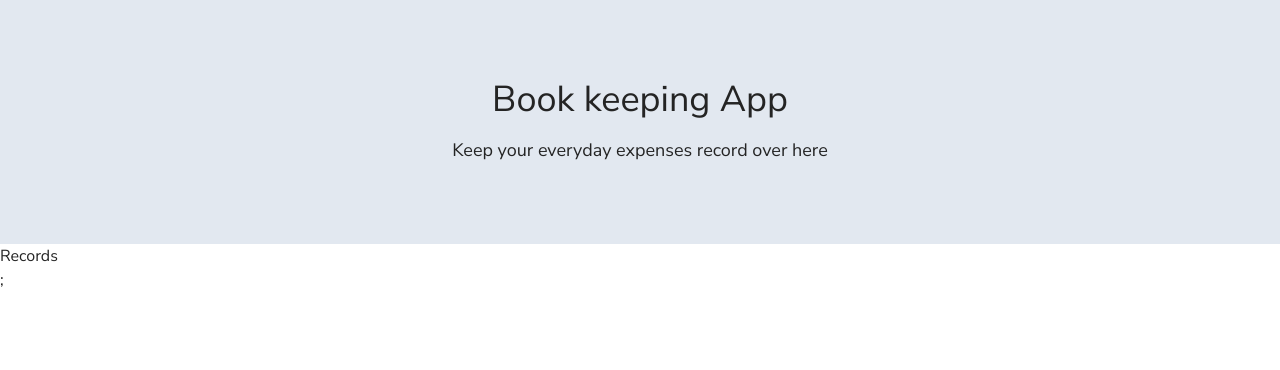
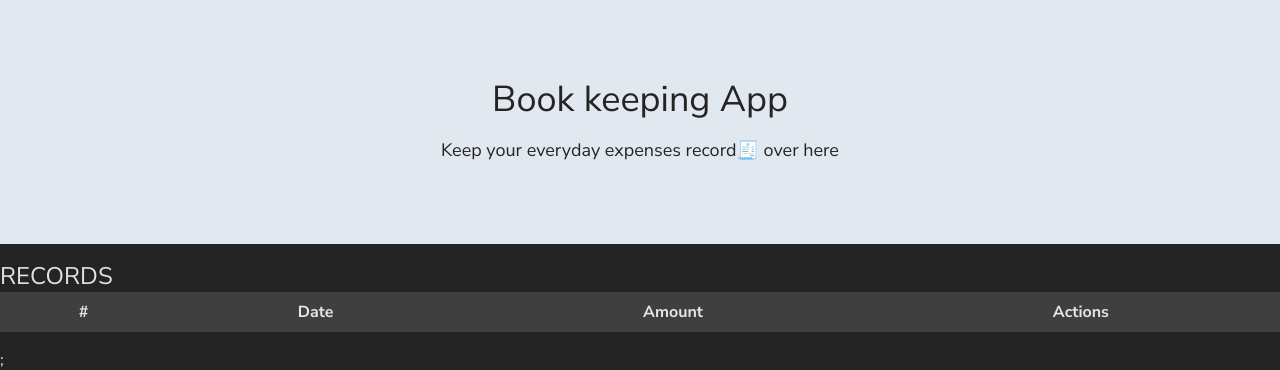
Before and after one commit to adenugbamichael/Bookkeeping, a React (Vite) app: page / in a window 1280 px wide. Shown: the top 370 px of the page. Built offline with nearby package versions, Linux system fonts and the light colour scheme; a web font is replaced by a local one.

Commit message:
Create form

```diff
--- a/src/components/Header.jsx
+++ b/src/components/Header.jsx
@@ -1,9 +1,9 @@
 const Header = () => {
   return (
-    <header className=' text-center py-20 bg-slate-200'>
+    <header className=' text-[#242424] text-center py-20 bg-slate-200'>
       <h1 className=' text-4xl  '>Book keeping App</h1>
       <div className='text-lg mt-4'>
-        Keep your everyday expenses record over here{" "}
+        Keep your everyday expenses record🧾 over here{" "}
       </div>
     </header>
   );
--- a/src/components/Records.jsx
+++ b/src/components/Records.jsx
@@ -1,5 +1,19 @@
 const Records = () => {
-  return <div>Records</div>;
+  return (
+    <div className='container py-4 mx-auto'>
+      <h1 className='uppercase text-2xl'>Records</h1>
+      <table className='table w-full'>
+        <thead className='table-header-group bg-[#3F3F3F]'>
+          <tr className='table-row'>
+            <th className='table-cell py-2 px-3'>#</th>
+            <th className='table-cell py-2 px-3'>Date</th>
+            <th className='table-cell py-2 px-3'>Amount</th>
+            <th className='table-cell py-2 px-3'>Actions</th>
+          </tr>
+        </thead>
+      </table>
+    </div>
+  );
 };
 
 export default Records;
--- a/src/index.css
+++ b/src/index.css
@@ -14,6 +14,7 @@
   font-family: "Nunito Sans", sans-serif;
   line-height: 1.5;
   font-weight: 400;
+  color: rgba(255, 255, 255, 0.87);
   color-scheme: light dark;
-  color: #242424;
+  background-color: #242424;
 }
```
